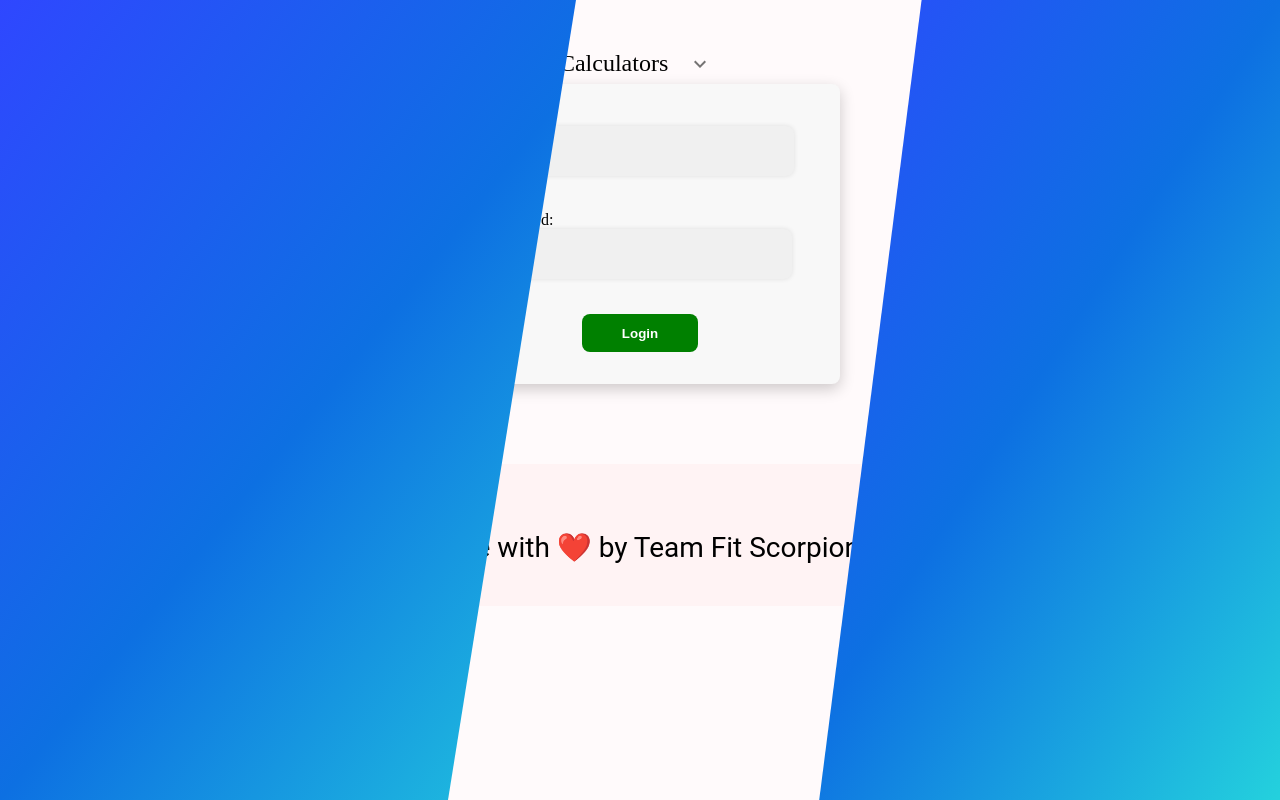
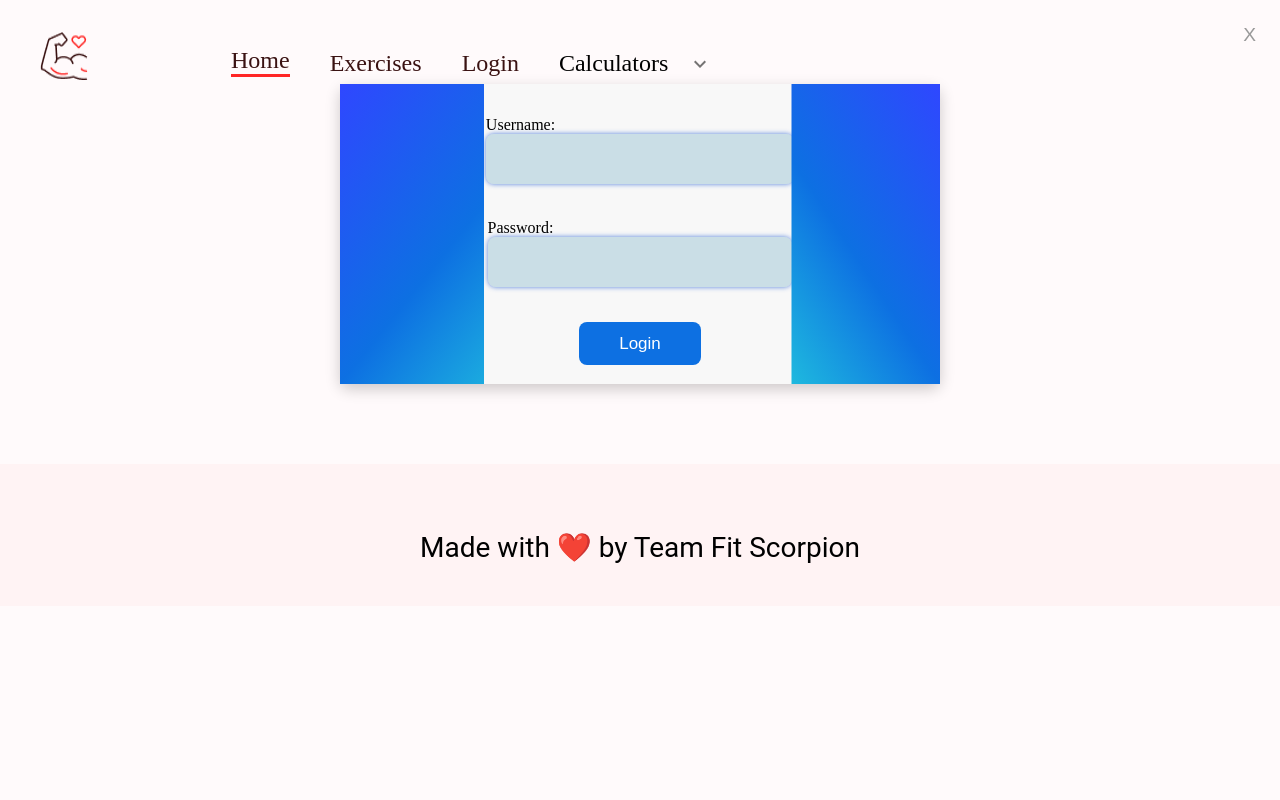
Before and after one commit to Priyanshu-bit/Fit-scorpion-minor, a React (Create React App) app: page /login in a window 1280 px wide. Built offline with nearby package versions, Linux system fonts and the light colour scheme.

Commit message:
login styling

```diff
--- a/src/components/Login.css
+++ b/src/components/Login.css
@@ -1,3 +1,5 @@
+
+
 .login-btn {
   padding: 1rem;
   border: none;
@@ -30,8 +32,8 @@
   padding: 1rem;
   border-radius: 0.5rem;
   border: none;
-  background-color: #f0f0f0;
-  box-shadow: 0 0 5px rgba(0, 0, 0, 0.1);
+  background-color: #97c1d179;
+  box-shadow: 0 0 5px rgba(17, 81, 207, 0.715);
   font-size: 1rem;
 }
 
@@ -39,9 +41,10 @@
   padding: 0.7rem 2.5rem;
   border: none;
   border-radius: 0.5rem;
-  background-color: #008000;
+  background-color: #0d70e2;
   color: white;
-  font-weight: bold;
+  font-weight: lighter;
+  font-size: 17px;
   cursor: pointer;
   transition: transform 0.3s ease-in-out;
 }
@@ -55,11 +58,15 @@
   position: absolute;
   top: 0;
   left: 0;
-  width: 50%;
+  width: 40%;
   height: 100%;
   background: linear-gradient(to bottom right, #2f47ff,#0d70e2, #24d1dd);
   clip-path: polygon(0 0, 90% 0, 70% 100%, 0% 100%);
   transition: transform 0.6s cubic-bezier(0.165, 0.84, 0.44, 1) 0.1s;
+}
+
+.login-form:before {
+  clip-path: polygon(0 0, 60% 0, 60% 100%, 0 100%);
 }
 
 .login-form:after {
@@ -67,12 +74,18 @@
   position: absolute;
   top: 0;
   right: 0;
-  width: 40%;
+  width: 33%;
   height: 100%;
-  background: linear-gradient(to bottom right, #2f47ff,#0d70e2, #24d1dd);
+  background: linear-gradient(to bottom left, #2f47ff,#0d70e2, #24d1dd);
   clip-path: polygon(30% 0%, 100% 0%, 100% 100%, 10% 100%);
   transition: transform 0.6s cubic-bezier(0.165, 0.84, 0.44, 1) 0.1s;
 }
+
+.login-form:after {
+  clip-path: polygon(100% 0, 25% 0, 25% 100%, 100% 100%);
+}
+
+
 
 
 .login-form:hover:before {
@@ -84,12 +97,41 @@
 }
 
 .login-form {
-  max-width: 400px;
+  position: relative; /* make the position relative to enable absolute positioning of close button */
+  display: flex;
+  flex-direction: column;
+  align-items: center;
+  gap: 1.5rem;
+  padding: 2rem;
+  border-radius: 0.5rem;
+  background-color: #f8f8f8;
+  box-shadow: 0 5px 15px rgba(0, 0, 0, 0.2);
+  animation: slide-in 0.5s ease-in-out;
+  margin-left: auto;
+  margin-right: auto;
+  width: 600px;
   height: 300px;
-  margin: 0 auto;
-  padding: 1.5rem;
-  box-sizing: border-box;
 }
+
+.close-btn {
+  position: absolute;
+  top: 0;
+  right: 0;
+  margin: 1rem;
+  padding: 0.5rem;
+  font-size: 1.2rem;
+  color: #999;
+  background-color: transparent;
+  border: none;
+  cursor: pointer;
+}
+
+.close-btn:hover {
+  color: #333;
+}
+
+
+
 
 @keyframes slide-in {
   0% {
--- a/src/components/Login.js
+++ b/src/components/Login.js
@@ -3,7 +3,6 @@ import './Login.css';
 
 const Login = () => {
 
-  const [showLoginForm, setShowLoginForm] = useState(false);
   const [username, setUsername] = useState('');
   const [password, setPassword] = useState('');
 
@@ -21,18 +20,19 @@ const Login = () => {
     // Perform login logic here
   };
 
-  const handleToggleLoginForm = () => {
-    setShowLoginForm(!showLoginForm);
+  const handleCloseLoginForm = () => {
+    const loginForm = document.querySelector('.login-form');
+    loginForm.style.display = 'none';
   };
 
   return (
     <div>
-
+      <button class="close-btn" onClick={handleCloseLoginForm}>X</button>
 
       <form onSubmit={handleSubmit} className="login-form" style={{display: 'flex', flexDirection: 'column', alignItems: 'center', gap: '2.2rem'}}>
         <label>
           <span>Username:</span>
-          <input type="text" value={username} onChange={handleUsernameChange} className="login-input" />
+          <input type="text" value={username} onChange={handleUsernameChange} className="login-input"  />
         </label>
         <label>
           <span>Password:</span>
@@ -40,7 +40,6 @@ const Login = () => {
         </label>
         <button type="submit" className="login-submit">Login</button>
       </form>
-
     </div>
   );
 };
--- /dev/null
+++ b/src/components/Navbar.css
@@ -0,0 +1,116 @@
+
+
+.Navbar {
+    display: flex;
+    justify-content: space-between;
+    align-items: center;
+    height: 70px;
+    padding: 0 20px;
+    background: linear-gradient(to right, #DD2476, #2f4eff);
+    box-shadow: 0px 0px 10px rgba(0, 0, 0, 0.1);
+    transition: all 0.3s ease-in-out;
+
+  }
+
+  .navbar.active {
+    height: 110px;
+    background: linear-gradient(to right, #2f4eff, #DD2476);
+    box-shadow: 0px 5px 10px rgba(0, 0, 0, 0.2);
+    color: white;
+    font-size: 20px;
+    font-weight: bold;
+    text-align: center;
+  }
+
+
+  .navbar-toggle {
+    display: flex;
+    flex-direction: column;
+    justify-content: space-between;
+    width: 30px;
+    height: 20px;
+    cursor: pointer;
+
+  }
+
+  .navbar-toggle span {
+    display: inline-block; /* Set display to inline-block to treat the span as a container */
+    width: 30px;
+    height: 14px;
+    margin-bottom: 4.5px;
+    background-color: #fdfdfd; /* default color */
+    font-weight: bolder; /* Make the span element bold */
+    transition: transform 0.4s cubic-bezier(0.175, 0.885, 0.32, 1.275), opacity 0.4s cubic-bezier(0.175, 0.885, 0.32, 1.275);
+  }
+
+  .navbar-toggle span:hover {
+    background-color: #F22; /* highlight color */
+  }
+
+  .navbar-toggle span:active {
+    transform: scale(1.5); /* enlarge the element */
+    opacity: 0; /* make the element transparent */
+    background-color: transparent; /* hide the element */
+  }
+
+
+.navbar-toggle.active span {
+  background-color: #fff; /* color when opened */
+}
+
+
+  .navbar-toggle span:first-child {
+    transform-origin: top left;
+  }
+
+  .navbar-toggle span:last-child {
+    transform-origin: bottom left;
+  }
+
+
+  .navbar-menu {
+    display: flex;
+
+    flex-direction: column;
+    list-style: none;
+    padding: 0;
+    margin: 0;
+    text-align: center;
+  }
+
+  .navbar-menu li {
+    margin: 10px 0;
+    transition: all 0.3s ease-in-out;
+    opacity: 0;
+    transform: translateY(-10px);
+  }
+
+  .navbar.active .navbar-menu li {
+    opacity: 1;
+    transform: translateY(0);
+
+  }
+
+  .navbar-menu li a {
+    color: #fffcfc;
+    text-decoration: none;
+    font-size: 20px;
+    font-weight: 600;
+  }
+
+  @media screen and (min-width: 768px) {
+    .navbar {
+      height: 80px;
+      padding: 0 50px;
+    }
+
+    .navbar-menu {
+      flex-direction: row;
+      justify-content: center;
+      align-items: center;
+    }
+
+    .navbar-menu li {
+      margin: 0 20px;
+    }
+  }
--- a/src/components/Navbar.js
+++ b/src/components/Navbar.js
@@ -4,9 +4,12 @@ import { Stack, Menu, MenuItem, IconButton } from '@mui/material';
 import MenuIcon from '@mui/icons-material/Menu';
 import KeyboardArrowDownIcon from '@mui/icons-material/KeyboardArrowDown';
 import BmiCalculator from './BmiCalculator';
+import './Navbar.css';
+
 
 
 import Logo from '../assets/images/Logo.png';
+
 
 const Navbar = () => {
   const [anchorEl, setAnchorEl] = useState(null);
@@ -18,6 +21,7 @@ const Navbar = () => {
   const handleMenuClose = () => {
     setAnchorEl(null);
   };
+
 
   return (
     <Stack
```
Lines whose indentation alone changed are shown as unchanged.
